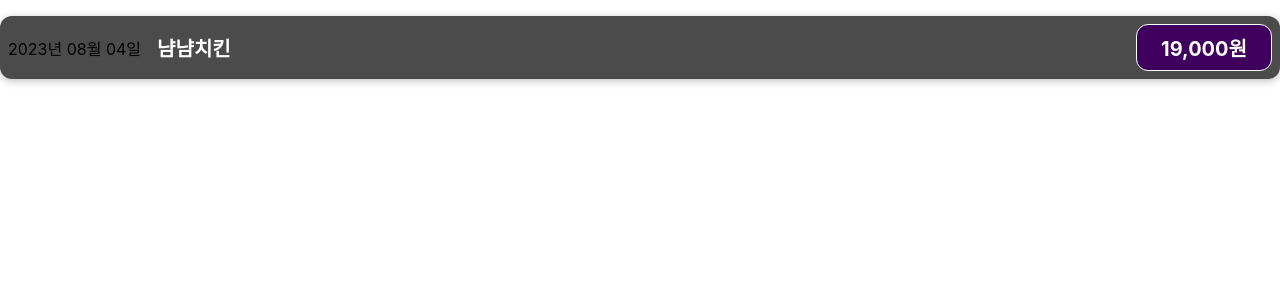
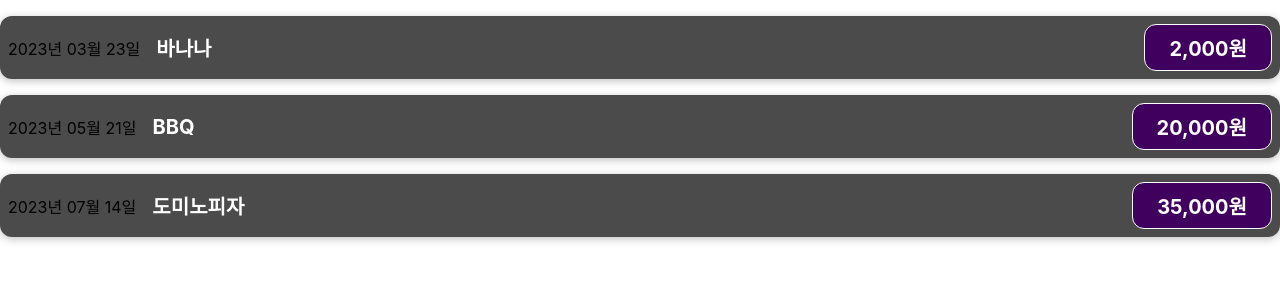
Before and after one commit to JuHo99/React-study202308, a React (Create React App) app: page / in a window 1280 px wide. Shown: the top 300 px of the page. Built offline with nearby package versions, Linux system fonts and the light colour scheme.

Commit message:
props 기초

```diff
--- a/src/App.js
+++ b/src/App.js
@@ -3,10 +3,42 @@
 
 const App = () => {
 
+  const expenses = [
+    {
+      title : "바나나",
+      price : 2000,
+      date : new Date(2023,3,23)
+    },
+    {
+      title : "BBQ",
+      price : 20000,
+      date : new Date(2023,5,21)
+    },
+    {
+      title : "도미노피자",
+      price : 35000,
+      date : new Date(2023,7,14)
+    }
+  ];
+
 
   return (
     <>
-      <ExpenseItem />
+      <ExpenseItem
+      title={expenses[0].title}
+      price = {expenses[0].price}
+      date={expenses[0].date}
+      />
+      <ExpenseItem
+      title={expenses[1].title}
+      price = {expenses[1].price}
+      date={expenses[1].date}
+      />
+      <ExpenseItem
+      title={expenses[2].title}
+      price = {expenses[2].price}
+      date={expenses[2].date}
+      />
     </>
   );
 }
--- a/src/components/ExpenseItem.js
+++ b/src/components/ExpenseItem.js
@@ -2,11 +2,10 @@
 // css 로딩
 import './ExpenseItem.css';
 
-const ExpenseItem = () => {
-
-  const expenseDate = new Date(2023, 8, 4);
-  const expenseTitle = '냠냠치킨';
-  const expensePrice = 19000;
+const ExpenseItem = ({title,price,date}) => {
+  // const expenseDate = date;
+  // const expenseTitle = title;
+  // const expensePrice = price;
 
   // 1자리 숫자를 2자리수로 변환하는 함수
   const make2digit = (text) => {
@@ -16,21 +15,22 @@
 
   // 날짜 포맷팅 변환 함수 정의
   const makeFormattedDate = () => {
-    const year = expenseDate.getFullYear();
-    const month = expenseDate.getMonth();
-    const date = expenseDate.getDate();
 
-    return `${year}년 ${make2digit(month)}월 ${make2digit(date)}일`;
+    const year = date.getFullYear();
+    const month = date.getMonth();
+    const day = date.getDate();
+
+    return `${year}년 ${make2digit(month)}월 ${make2digit(day)}일`;
   };
 
   // 숫자를 원화표기법으로 바꾸기
-  const formattedPrice = new Intl.NumberFormat('ko-KR').format(expensePrice);
+  const formattedPrice = new Intl.NumberFormat('ko-KR').format(price);
 
   return (
     <div className="expense-item">
       <div>{makeFormattedDate()}</div>
       <div className="expense-item__description">
-        <h2>{expenseTitle}</h2>
+        <h2>{title}</h2>
         <div className="expense-item__price">{formattedPrice}원</div>
       </div>
     </div>
```
